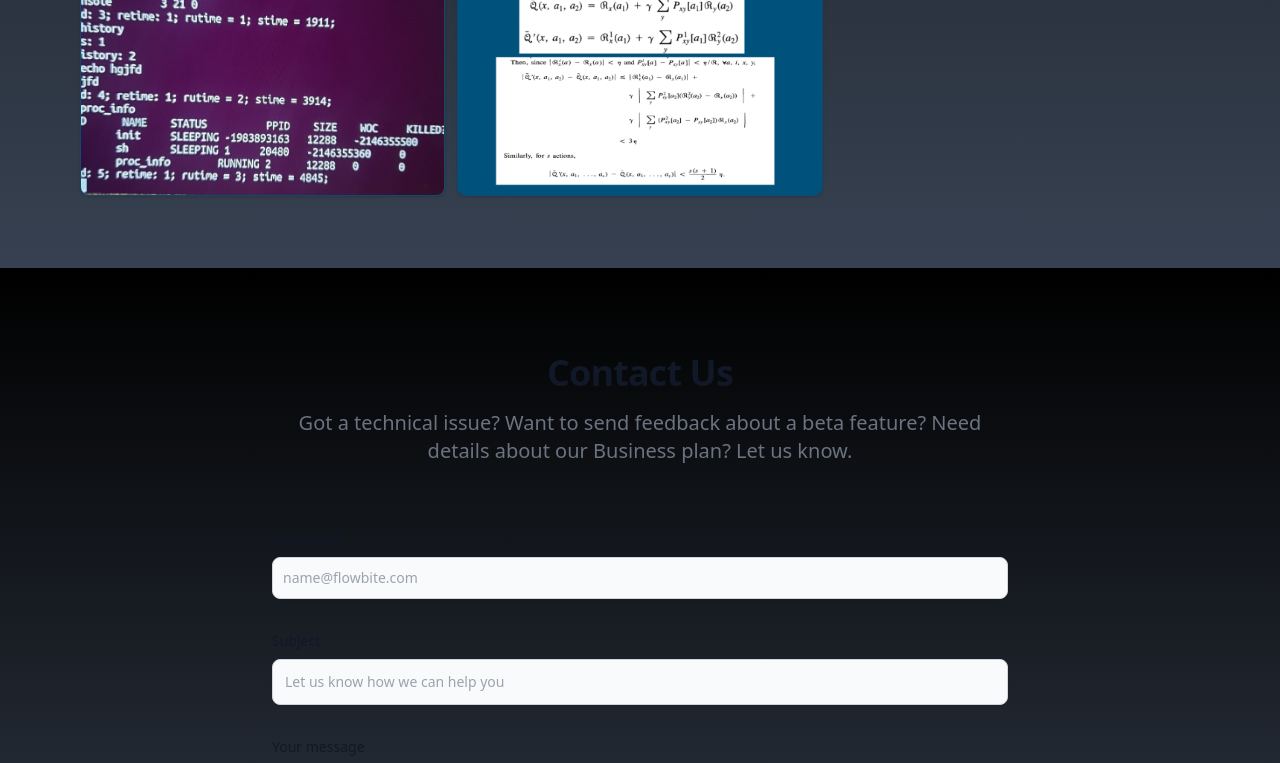
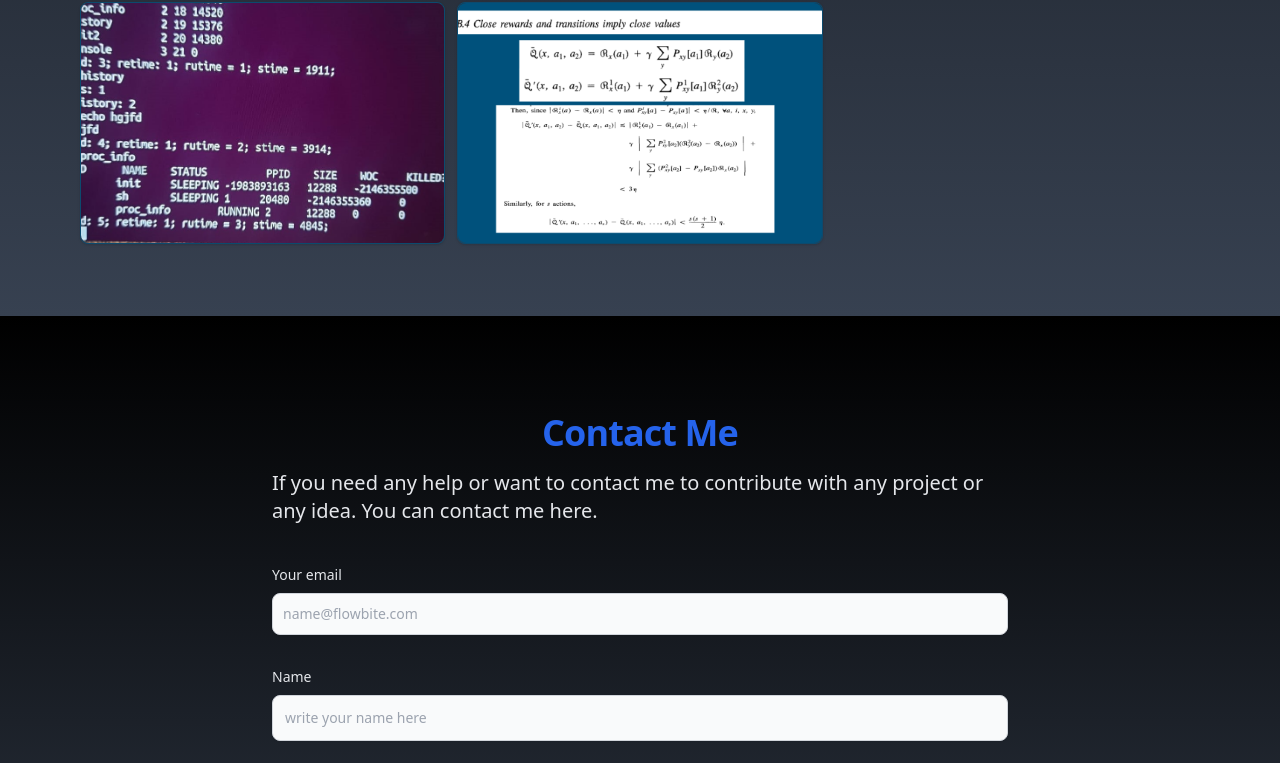
Before and after one commit to ARinger22/My_Website, a React (Create React App) app: page / in a window 1280 px wide. Shown: the part 3560-4323 px from the top of the page. Built offline with nearby package versions, Linux system fonts and the light colour scheme; what tailwindcss-animatecss would draw is missing.

Commit message:
all updated

```diff
--- a/src/components/Contact.jsx
+++ b/src/components/Contact.jsx
@@ -5,22 +5,26 @@ export default function Contact() {
     <div className='h-screen flex items-center justify-center bg-gradient-to-b from-black to-gray-700' id="Contact_page">
       <section class="mx-6 dark:bg-gray-900">
         <div class="py-8 lg:py-16 px-4 mx-auto max-w-screen-md">
-          <h2 class="mb-4 text-4xl tracking-tight font-extrabold text-center text-gray-900 dark:text-white">Contact Us</h2>
-          <p class="mb-8 lg:mb-16 font-light text-center text-gray-500 dark:text-gray-400 sm:text-xl">Got a technical issue? Want to send feedback about a beta feature? Need details about our Business plan? Let us know.</p>
+          <h2 class="mb-4 text-4xl text-blue-600 tracking-tight font-extrabold text-center dark:text-white">Contact Me</h2>
+          <p class="mb-4 lg:mb-10 font-light text-gray-200 dark:text-gray-200 sm:text-xl">If you need any help or want to contact me to contribute with any project or any idea. You can contact me here.</p>
           <form action="#" class="space-y-8">
             <div>
-              <label for="email" class="block mb-2 text-sm font-medium text-gray-900 dark:text-gray-300">Your email</label>
+              <label for="email" class="block mb-2 text-sm font-medium text-gray-200 dark:text-gray-300">Your email</label>
               <input type="email" id="email" class="shadow-sm bg-gray-50 border border-gray-300 text-gray-900 text-sm rounded-lg focus:ring-primary-500 focus:border-primary-500 block w-full p-2.5 dark:bg-gray-700 dark:border-gray-600 dark:placeholder-gray-400 dark:text-white dark:focus:ring-primary-500 dark:focus:border-primary-500 dark:shadow-sm-light" placeholder="name@flowbite.com" required />
             </div>
             <div>
-              <label for="subject" class="block mb-2 text-sm font-medium text-gray-900 dark:text-gray-300">Subject</label>
-              <input type="text" id="subject" class="block p-3 w-full text-sm text-gray-900 bg-gray-50 rounded-lg border border-gray-300 shadow-sm focus:ring-primary-500 focus:border-primary-500 dark:bg-gray-700 dark:border-gray-600 dark:placeholder-gray-400 dark:text-white dark:focus:ring-primary-500 dark:focus:border-primary-500 dark:shadow-sm-light" placeholder="Let us know how we can help you" required />
+              <label for="name" class="block mb-2 text-sm font-medium text-gray-200 dark:text-gray-300">Name</label>
+              <input type="text" id="name" class="block p-3 w-full text-sm text-gray-900 bg-gray-50 rounded-lg border border-gray-300 shadow-sm focus:ring-primary-500 focus:border-primary-500 dark:bg-gray-700 dark:border-gray-600 dark:placeholder-gray-400 dark:text-white dark:focus:ring-primary-500 dark:focus:border-primary-500 dark:shadow-sm-light" placeholder="write your name here" required />
             </div>
             <div class="sm:col-span-2">
-              <label for="message" class="block mb-2 text-sm font-medium text-gray-900 dark:text-gray-400">Your message</label>
+              <label for="message" class="block mb-2 text-sm font-medium text-gray-200 dark:text-gray-400">Your message</label>
               <textarea id="message" rows="6" class="block p-2.5 w-full text-sm text-gray-900 bg-gray-50 rounded-lg shadow-sm border border-gray-300 focus:ring-primary-500 focus:border-primary-500 dark:bg-gray-700 dark:border-gray-600 dark:placeholder-gray-400 dark:text-white dark:focus:ring-primary-500 dark:focus:border-primary-500" placeholder="Leave a comment..."></textarea>
             </div>
-            <button type="submit" class="py-3 px-5 text-sm font-medium text-center text-white rounded-lg bg-primary-700 sm:w-fit hover:bg-primary-800 focus:ring-4 focus:outline-none focus:ring-primary-300 dark:bg-primary-600 dark:hover:bg-primary-700 dark:focus:ring-primary-800">Send message</button>
+            <button className='hover:bg-blue-700 items-center justify-center rounded-md bg-gradient-to-r from-pink-500 via-red-500 to-yellow-500 text-white px-0.5 py-0.5'>
+              <div className="flex h-10 w-20 items-center justify-center bg-gray-800 hover:bg-gradient-to-r hover:from-blue-600 hover:to-indigo-400 hover:bg-orange-600">
+                <button className="font-bold font-white text-white"> Send </button>
+              </div>
+            </button>
           </form>
         </div>
       </section>
--- a/src/components/Experience.jsx
+++ b/src/components/Experience.jsx
@@ -27,8 +27,8 @@ export default function Experience() {
   return (
     <div className='h-5500 flex items-center justify-center bg-gradient-to-b from-black to-gray-700' id="Experience_page">
       <div className='mx-10'>
-        <h1 className='flex mt-4 justify-center text-blue-600 text-5xl font-bold  mt-10'>Experiences</h1>
-        <div className='flex-row mt-16 mb-16 hover:bg-gradient-to-r' >
+        <h1 className='flex justify-center text-blue-600 text-5xl font-bold  mt-16'>Experiences</h1>
+        <div className='flex-row mt-16 mb-16 hover:bg-gradient-to-r cursor-pointer' >
           <Skill className="flex flex-col items-center bg-gradient-to-r border border-purple-400 rounded-lg shadow md:flex-row hover:bg-gray-900 dark:border-gray-700 dark:bg-gray-800" >
             <div className="mx-3 overflow-hidden rounded-full border-4 border-white shadow-md">
               <img src={mentorsity} alt="mentorsity" className="w-40 h-40 rounded-full" />
@@ -59,7 +59,7 @@ export default function Experience() {
             </div>
           </Skill>
         </div>
-        <Experience2 className='flex-row mt-16 mb-16' >
+        <Experience2 className='flex-row mt-16 mb-16 cursor-pointer' >
           <div className="flex flex-col items-center bg-gradient-to-r border border-purple-400 rounded-lg shadow md:flex-row hover:bg-gray-900 dark:border-gray-700 dark:bg-gray-800 dark:hover:bg-gray-700" >
             <div className="mx-3 overflow-hidden rounded-full border-4 border-white shadow-md">
               <ProfilePic src={automotive} alt="automotive" className="w-40 h-40 rounded-full" />
--- a/src/components/Navbar.jsx
+++ b/src/components/Navbar.jsx
@@ -122,36 +122,26 @@ export default function Navbar() {
                             <div className="hidden sm:block">
                                 <div className="flex space-x-4">
                                     <a href="/"
-
-
                                         offset={-70}
                                         duration={500}
                                         className="text-white rounded-md px-3 py-2 text-large font-medium hover:border-b-2 hover:border-blue-400 hover:text-blue-400 cursor-pointer" aria-current="page">Home</a>
                                     {<a href="#About_page"
                                         onClick={() => handleLinkClick("About_page")}
-
-
                                         offset={-70}
                                         duration={500}
                                         className="text-gray-300 hover:border-b hover:border-blue-400 hover:text-blue-400 hover:border-b-2 rounded-md px-3 py-2 text-large font-medium cursor-pointer">About</a>}
                                     <a href="#Experience_page"
                                         onClick={() => handleLinkClick("About_page")}
-
-
                                         offset={-70}
                                         duration={500}
                                         className="text-gray-300 hover:border-b hover:border-blue-400 hover:text-blue-400 hover:border-b-2 rounded-md px-3 py-2 text-large font-medium cursor-pointer">Experience</a>
                                     <a href="#Project_page"
                                         onClick={() => handleLinkClick("About_page")}
-
-
                                         offset={-70}
                                         duration={500}
                                         className="text-gray-300 hover:border-b hover:border-blue-400 hover:text-blue-400 hover:border-b-2 rounded-md px-3 py-2 text-large font-medium cursor-pointer">Projects</a>
                                     <a href="#Contact_page"
                                         onClick={() => handleLinkClick("About_page")}
-
-
                                         offset={-70}
                                         duration={500}
                                         className="text-gray-300 hover:border-b hover:border-blue-400 hover:text-blue-400 hover:border-b-2 rounded-md px-3 py-2 text-large font-medium cursor-pointer">Contact</a>
@@ -224,33 +214,23 @@ export default function Navbar() {
                 {isMobileMenuOpen &&
                     <MobileMenu className="sm:hidden bg-gray-1000" id="mobile-menu">
                         <div className="">
-                            <a href="Home_page"
-
-
+                            <a href="/"
                                 offset={-70}
                                 duration={500}
                                 className="text-white rounded-md px-1 py-1 text-large font-medium hover:border-b hover:border-blue-400 hover:text-blue-400 hover:border-b-2 cursor-pointer" aria-current="page">Home</a>
-                            <a href="About_page"
-
-
+                            <a href="#About_page"
                                 offset={-70}
                                 duration={500}
                                 className="text-gray-300 hover:border-b hover:border-blue-400 hover:text-blue-400 hover:border-b-2 rounded-md px-2 py-1 text-large font-medium cursor-pointer">About</a>
-                            <a href="Experience_page"
-
-
+                            <a href="#Experience_page"
                                 offset={-70}
                                 duration={500}
                                 className="text-gray-300 hover:border-b hover:border-blue-400 hover:text-blue-400 hover:border-b-2 rounded-md px-2 py-1 text-large font-medium cursor-pointer">Experience</a>
-                            <a href="Project_page"
-
-
+                            <a href="#Project_page"
                                 offset={-70}
                                 duration={500}
                                 className="text-gray-300 hover:border-b hover:border-blue-400 hover:text-blue-400 hover:border-b-2 rounded-md px-2 py-1 text-large font-medium cursor-pointer">Projects</a>
-                            <a href="Contact_page"
-
-
+                            <a href="#Contact_page"
                                 offset={-70}
                                 duration={500}
                                 className="text-gray-300 hover:border-b hover:border-blue-400 hover:text-blue-400 hover:border-b-2 rounded-md px-2 py-1 text-large font-medium cursor-pointer">Contact</a>
```
Also changed, not shown: src/components/Footer.jsx (+5 -5 lines).
